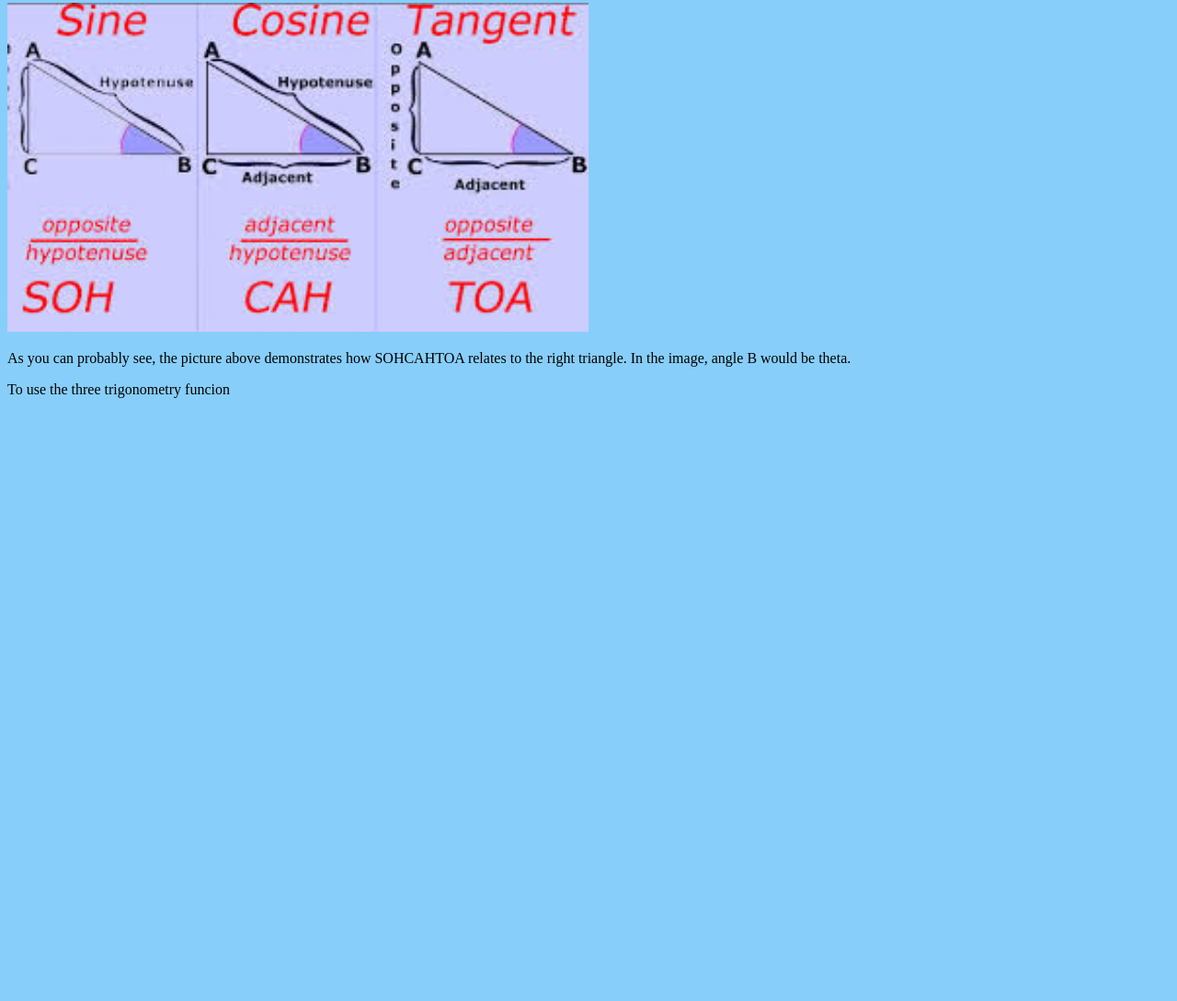
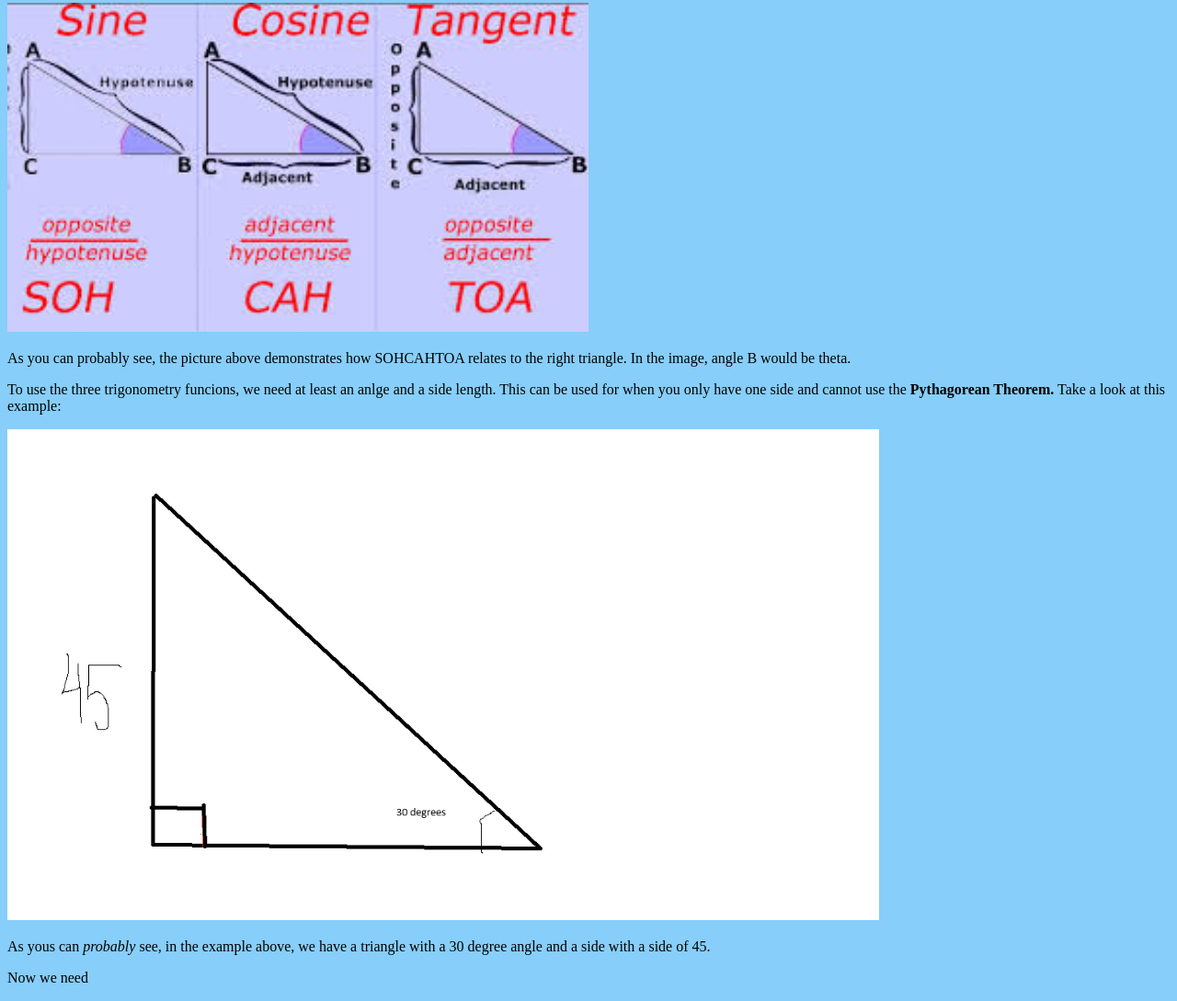
Before and after one commit to Coonir/glowing-palm-tree, a plain HTML site: page index.html in a window 1280 px wide. Shown: the part 845-1934 px from the top of the page at 92% size. Before the commit the page ends 1294 px from the top, so only its background shows below. Drawn offline with Linux system fonts and the light colour scheme.

Commit message:
Add files via upload

```diff
--- a/index.html
+++ b/index.html
@@ -11,7 +11,7 @@
     </head>
     <body>
         <h1>Welcome!👍</h1>
-        <h2>Right Triangle Trigonometry!</h2>
+        <h2>Right Triangle <i>Trigonometry</i>!</h2>
         <p>The first thing we are going to talk about is the right angled triangle. A right angle is 90 degrees or π/2 in radians. In a right triangle, this is noted as a small square in the corner of the triangle. See below: </p>
         <img src="right-angle.png" alt="Right Angle" width="50%" height="50%">
         <p>In the diagram above, the right angle is marked by the small square in the bottom left corner. In some triangles, another angle is marked with the symbol theta (θ). With this symbol, we can now define the legs of this right triangle. The leg beside theta is the adjacent leg and the leg opposite theta is the opposite leg. The longest leg of the triangle is the hypotenuse.</p>
@@ -22,6 +22,9 @@
         <p>One property of right triangles is that the ratio inbetween the sides of the triangle is always the same. That is why these three functions always work. The ratios for these functions are: for sine, opposite/hypotenuse, for cosine, adjacent/hypotenuse, and for tangent, opposite/adjacent. These may be hard to remember, so we use the pneumonic SOHCAHTOA. This stands for sine, opposite, hypotenuse, cosine, adjacent, hypotenuse, tangent, opposite and adjacent. We can use these to remember the <b>Trigonometric ratios</b>.</p>
         <img src="sohcatoa.png" alt="A picture of the pneumonic Soh Cah Toa" width ="50%" height="50%">
         <p>As you can probably see, the picture above demonstrates how SOHCAHTOA relates to the right triangle. In the image, angle B would be theta.</p>
-        <p>To use the three trigonometry funcion</p>
+        <p>To use the three trigonometry funcions, we need at least an anlge and a side length. This can be used for when you only have one side and cannot use the <b>Pythagorean Theorem.</b> Take a look at this example:</p>
+        <img src="example.png" alt="Triangle with 30 degrees and 45 opposite leg" width="75%" height="75%">
+        <p>As yous can <i>probably</i> see, in the example above, we have a triangle with a 30 degree angle and a side with a side of 45.</p>
+        <p>Now we need</p>
     </body>
 </html>
```
Also changed, not shown: example.png (added).
